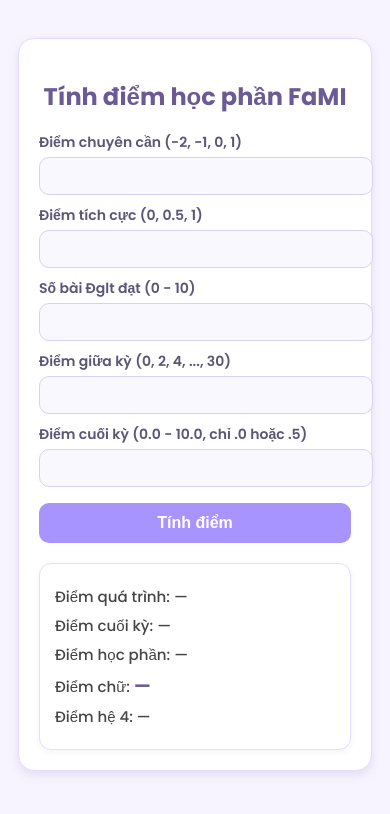
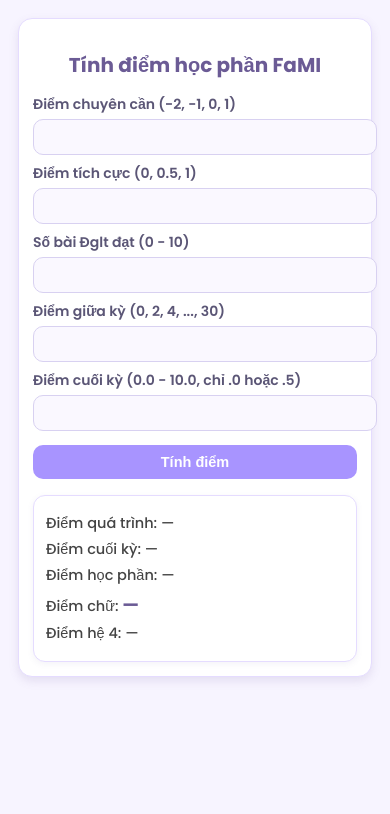
Before and after one commit to Chi2411/tinh-diem-hp-, a plain HTML site: page index.html in a window 390 px wide. Drawn offline with Linux system fonts and the light colour scheme.

Commit message:
Refactor CSS for improved layout and mobile support
Updated styles for better responsiveness and aesthetics.

```diff
--- a/style.css
+++ b/style.css
@@ -7,35 +7,32 @@ body {
     color: #444;
     display: flex;
     justify-content: center;
-    padding-top: 30px;
-    padding-left: 10px;
-    padding-right: 10px;
+    padding: 20px 10px;
 }
 
-/* Khung chính – responsive cho mobile */
+/* Khung chính – responsive */
 .container {
-    width: 380px;          /* đẹp trên PC */
-    max-width: 100%;       /* tự co giãn trên điện thoại */
+    width: 100%;
+    max-width: 400px;        /* Giới hạn tối đa */
     background: #fff;
-    padding: 20px;
+    padding: 18px;
     border-radius: 16px;
     border: 1.5px solid #e5dcff;
     box-shadow: 0 4px 10px rgba(120, 100, 160, 0.15);
-    margin: 0 auto;        /* luôn căn giữa */
 }
 
 /* Tiêu đề */
 h2 {
     text-align: center;
-    font-size: 24px;
+    font-size: 22px;
     font-weight: 700;
     color: #6b5b95;
-    margin-bottom: 18px;
+    margin-bottom: 14px;
 }
 
 /* Label */
 .form label {
-    margin-top: 10px;
+    margin-top: 8px;
     display: block;
     font-size: 14px;
     font-weight: 600;
@@ -45,15 +42,13 @@ h2 {
 /* Input */
 input {
     width: 100%;
-    padding: 10px;
+    padding: 9px;
     border-radius: 10px;
     border: 1.6px solid #d8d1f1;
     background: #faf8ff;
     margin-top: 4px;
-
     font-weight: 600;
-    font-size: 14.5px;
-
+    font-size: 14px;
     transition: 0.2s;
 }
 
@@ -66,13 +61,13 @@ input:focus {
 /* Button */
 button {
     width: 100%;
-    padding: 11px;
+    padding: 10px;
     border-radius: 10px;
-    margin-top: 16px;
+    margin-top: 14px;
     background: #a894ff;
     border: none;
     color: white;
-    font-size: 16px;
+    font-size: 15px;
     font-weight: 600;
     cursor: pointer;
     transition: 0.2s;
@@ -84,8 +79,8 @@ button:hover {
 
 /* Khung kết quả */
 #kq {
-    margin-top: 20px;
-    padding: 15px;
+    margin-top: 16px;
+    padding: 12px;
     border-radius: 12px;
     background: #ffffff;
     border: 1.5px solid #e5dcff;
@@ -94,8 +89,8 @@ button:hover {
 
 /* Dòng kết quả */
 #kq p {
-    margin: 6px 0;
-    font-size: 15px;
+    margin: 5px 0;
+    font-size: 14.5px;
     font-weight: 500;
 }
 
@@ -106,15 +101,23 @@ button:hover {
     color: #6b5b95;
 }
 
-/* Tối ưu thêm cho màn nhỏ hơn 350px (iPhone SE cũ) */
-@media (max-width: 360px) {
+/* MOBILE TỐI ƯU */
+@media (max-width: 480px) {
+    body {
+        padding-top: 10px;
+    }
+
+    .container {
+        padding: 14px;
+        border-radius: 14px;
+    }
+
     h2 {
         font-size: 20px;
     }
-    input {
-        font-size: 13.5px;
-    }
+
     button {
-        font-size: 15px;
+        font-size: 14.5px;
+        padding: 9px;
     }
 }
```
